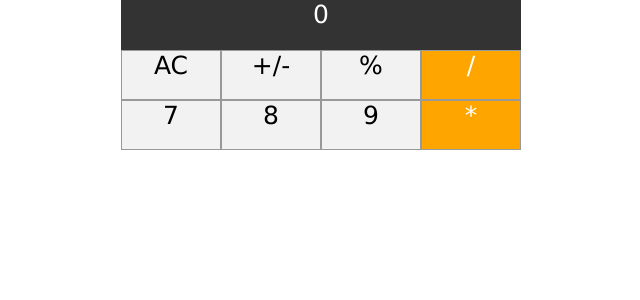
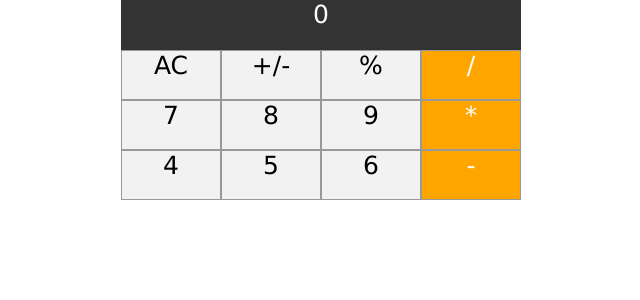
Before and after one commit to Ghazaleh-Graziella/Calculator, a React (Create React App) app: page / in a window 1280 px wide. Shown: the top 300 px of the page, without its empty margins (319-959 px from the left). Built offline with nearby package versions, Linux system fonts and the light colour scheme.

Commit message:
add 3 numbers and minus method

```diff
--- a/src/components/cal.jsx
+++ b/src/components/cal.jsx
@@ -43,6 +43,12 @@ const Cal = () => {
     setOperator((a, b) => a * b);
     setPrevious();
   };
+
+  //Minus method
+  const minus = () => {
+    setOperator((a, b) => a - b);
+    setPrevious();
+  };
   return (
     <div className="calculator">
       <div className="display">{current || "0"}</div>
@@ -70,6 +76,18 @@ const Cal = () => {
       <div className="btn operator " onClick={times}>
         *
       </div>
+      <div className="btn" onClick={() => append("4")}>
+        4
+      </div>
+      <div className="btn" onClick={() => append("5")}>
+        5
+      </div>
+      <div className="btn" onClick={() => append("6")}>
+        6
+      </div>
+      <div className="btn operator " onClick={minus}>
+        -
+      </div>
     </div>
   );
 };
```
